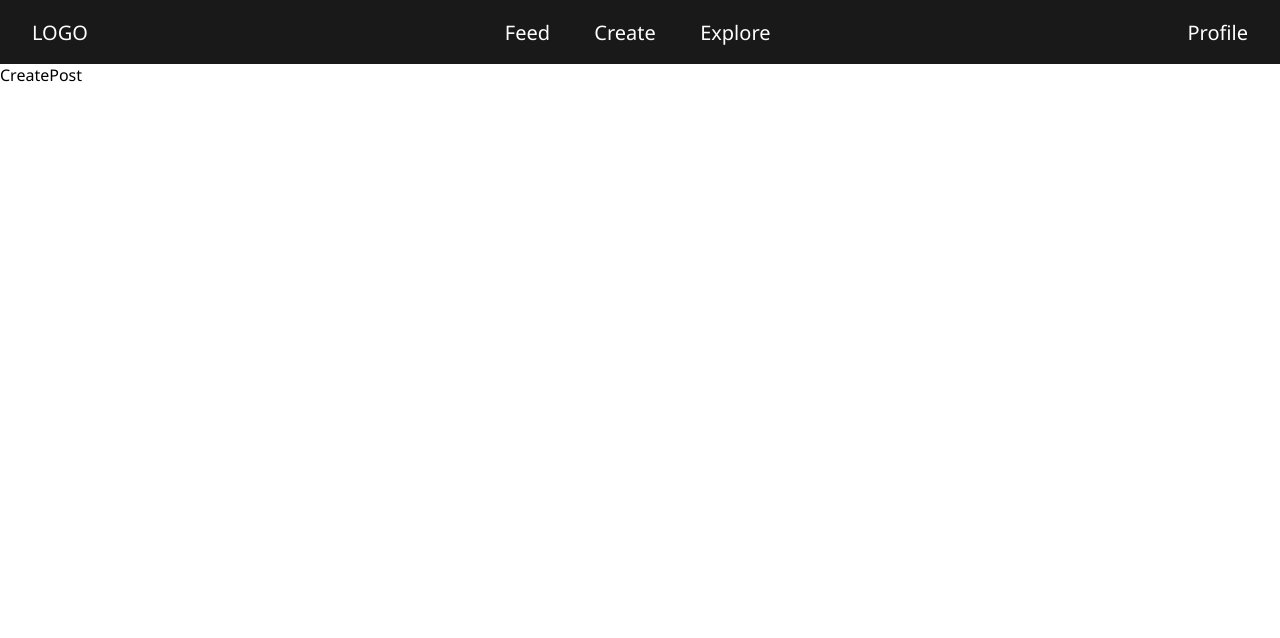
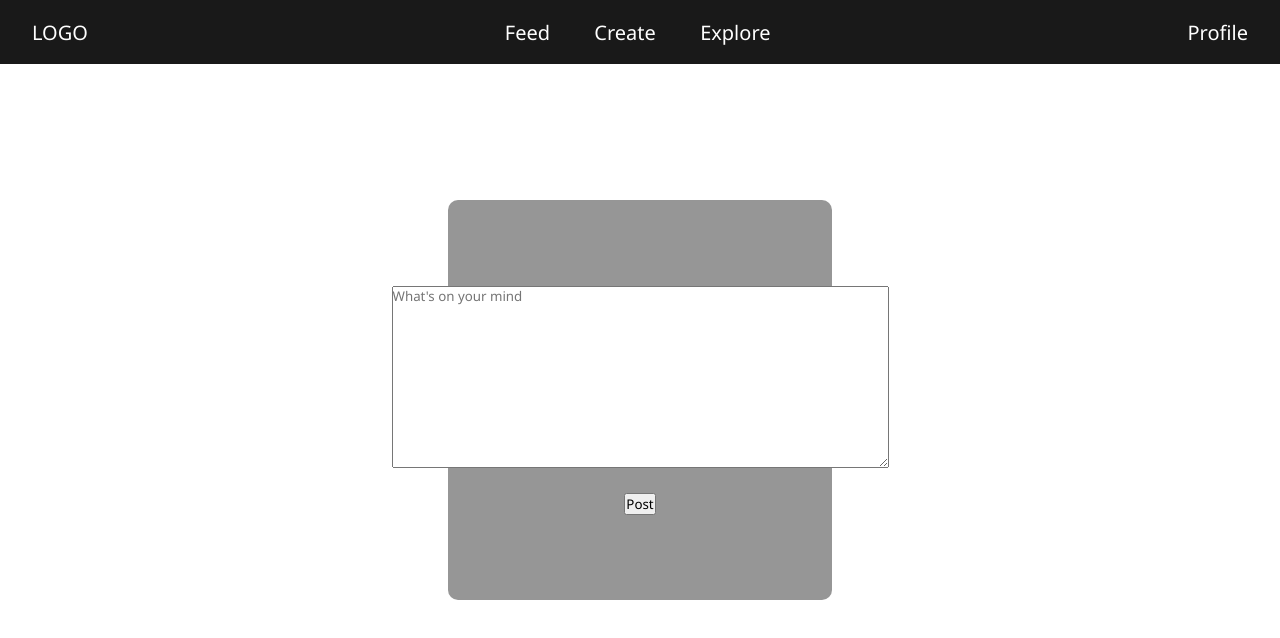
Before and after one commit to hassanshakil12/MERN-Social-Media-App, a React (Vite) app in the folder frontend/: page /createPost in a window 1280 px wide. Shown: the top 638 px of the page. Built offline with nearby package versions, Linux system fonts and the light colour scheme.

Commit message:
Basic logic of createPost and feed

```diff
--- a/frontend/src/components/CreatePost/CreatePost.jsx
+++ b/frontend/src/components/CreatePost/CreatePost.jsx
@@ -1,9 +1,45 @@
-import React from 'react'
+import React, { useState } from "react";
+import { createPost } from "../../services/Api";
 
 const CreatePost = () => {
+  const [content, setContent] = useState({ content: "" });
+
+  const handleOnChange = (e) => {
+    try {
+      setContent({ [e.target.name]: e.target.value });
+    } catch (error) {
+      console.error(error);
+    }
+  };
+
+  const handleOnSubmit = async (e) => {
+    e.preventDefault();
+    try {
+      await createPost(content);
+      console.log("Post created successfully");
+    } catch (error) {
+      console.error(error);
+    }
+  };
+
   return (
-    <div>CreatePost</div>
-  )
-}
+    <>
+      <div>
+        <form method="post" onSubmit={handleOnSubmit}>
+          <div>
+            <textarea
+              placeholder="What's on your mind"
+              rows={10}
+              cols={60}
+              name="content"
+              onChange={handleOnChange}
+            ></textarea>
+          </div>
+          <button type="submit">Post</button>
+        </form>
+      </div>
+    </>
+  );
+};
 
-export default CreatePost
+export default CreatePost;
--- a/frontend/src/components/Feed/Feed.jsx
+++ b/frontend/src/components/Feed/Feed.jsx
@@ -1,7 +1,29 @@
-import React from "react";
+import React, { useEffect, useState } from "react";
+import { fetchPost } from "../../services/Api";
+import PostCard from "./PostCard";
 
 const Feed = () => {
-  return <div>Feed</div>;
+  const [posts, setPosts] = useState([]);
+
+  useEffect(() => {
+    const getPosts = async () => {
+      const response = await fetchPost();
+      setPosts(response.data);
+    };
+    getPosts();
+  }, []);
+
+  console.log(posts);
+
+  return (
+    <>
+      <div>
+        {posts.map((post) => (
+          <PostCard key={post._id} post={post} />
+        ))}
+      </div>
+    </>
+  );
 };
 
 export default Feed;
--- /dev/null
+++ b/frontend/src/components/Feed/PostCard.jsx
@@ -0,0 +1,18 @@
+import React from "react";
+
+const PostCard = ({ post }) => {
+  return (
+    <div>
+      <h3>{post.user.username}</h3>
+      <span>
+        <input type="text" placeholder="Comment here..." />
+        <button>Send</button>
+      </span>
+      <span>
+        <button>Like</button>
+      </span>
+    </div>
+  );
+};
+
+export default PostCard;
--- a/frontend/src/services/Api.jsx
+++ b/frontend/src/services/Api.jsx
@@ -8,6 +8,8 @@ const getAuthHeader = () => {
     ? { Authorization: `bearer ${token}` }
     : alert("token not found");
 };
+
+// User Routes ----------------------------------------------------------------------------
 
 export const register = (userData) => API.post("/user/register", userData);
 export const login = (userData) => API.post("/user/login", userData);
@@ -23,3 +25,10 @@ export const unFollowUser = (userId) =>
 
 export const currentUserProfile = () =>
   API.get("/user/profile", { headers: getAuthHeader() });
+
+// Post Routes ----------------------------------------------------------------------------
+
+export const fetchPost = () => API.get("/post", { headers: getAuthHeader() });
+
+export const createPost = (postData) =>
+  API.post("/post/create", postData, { headers: getAuthHeader() });
```
Also changed, not shown: 1 other file (tests, documents, lock files or other folders).
